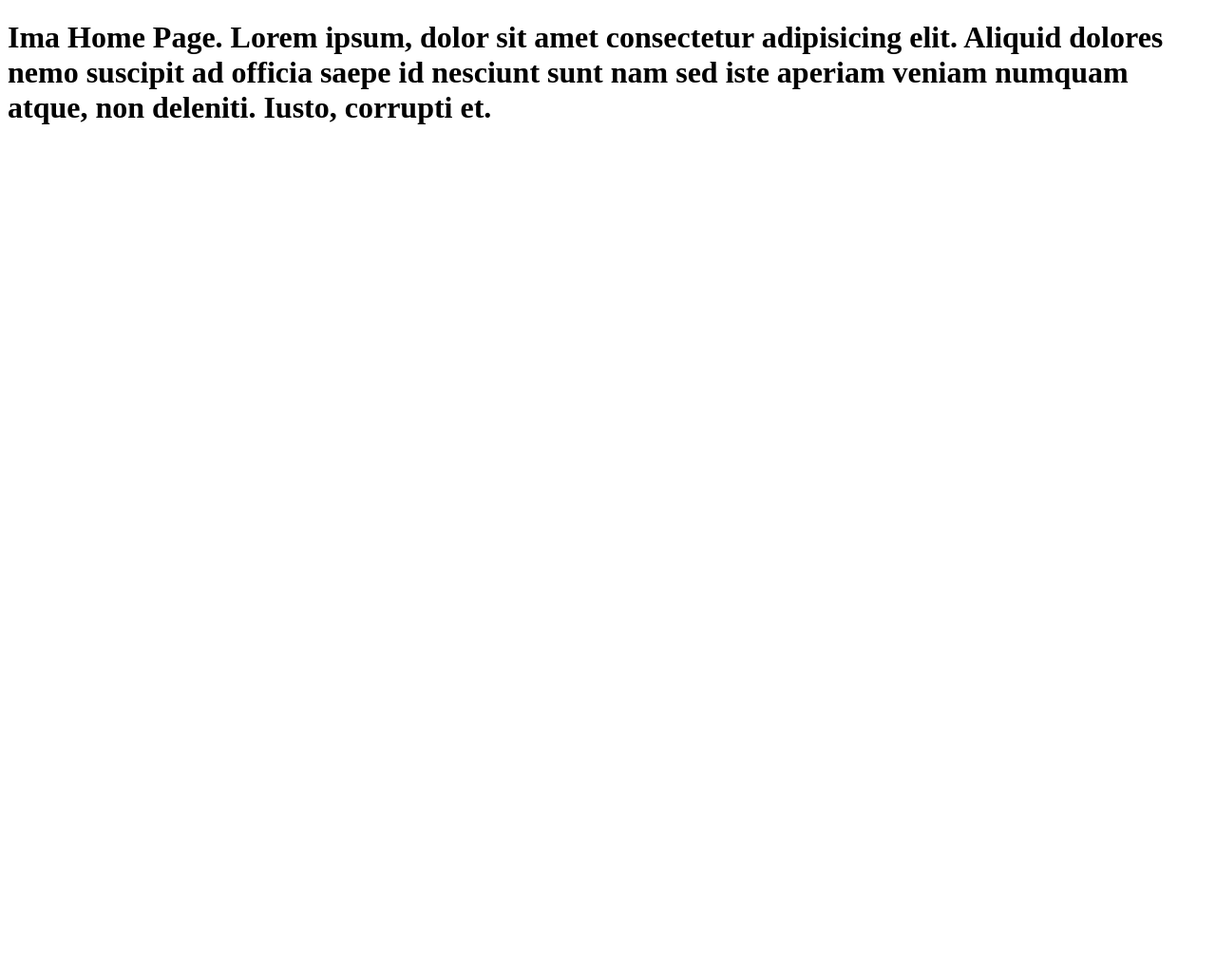
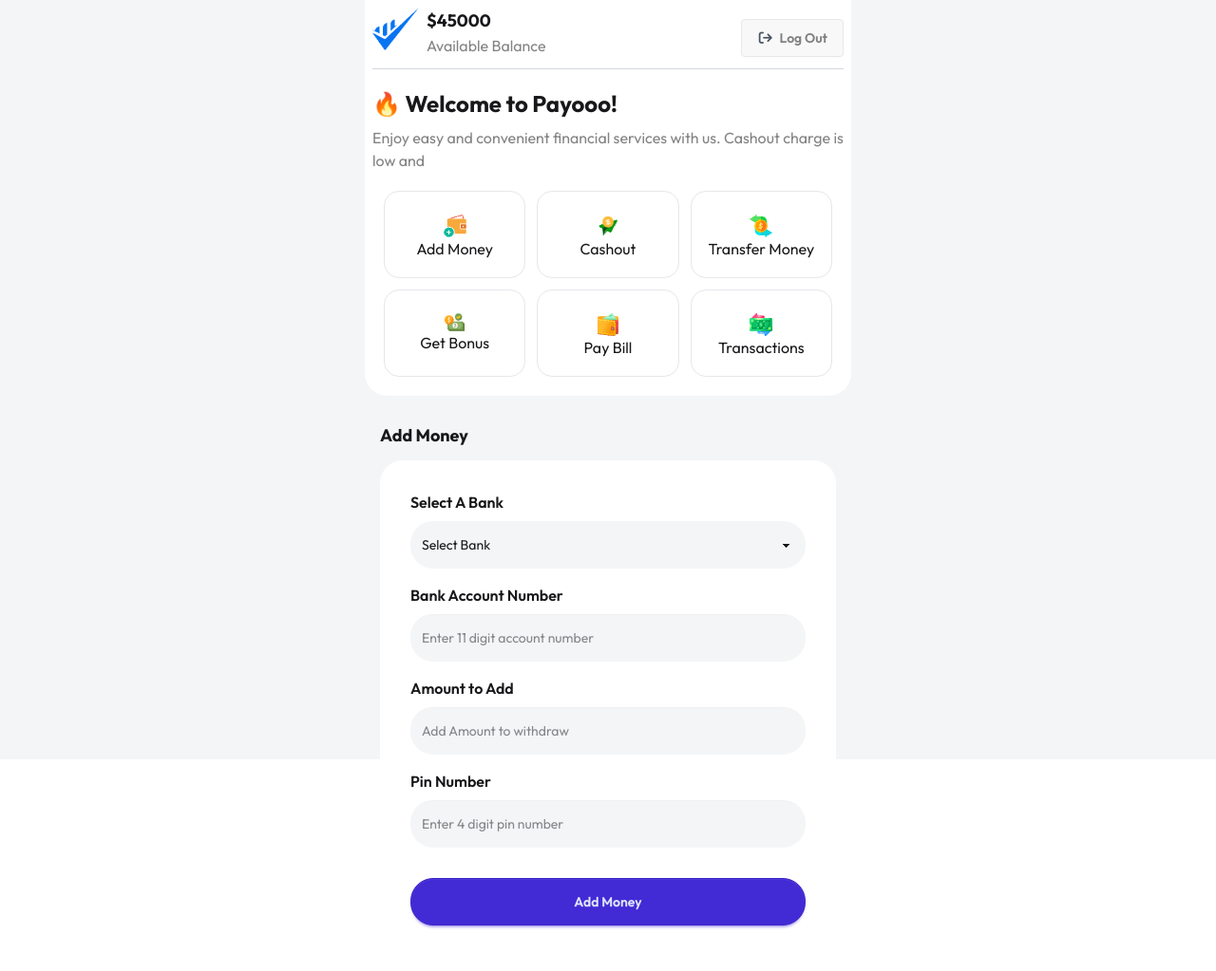
Before and after one commit to Sehabulislam/Payoo_Mobile_Bank, a plain HTML site: page home.html in a window 1280 px wide. Shown: the whole page at 95% size. Before the commit the page ends 800 px from the top, so only its background shows below. Drawn offline with nearby package versions, Linux system fonts and the light colour scheme.

Commit message:
added the Add Money section

```diff
--- /dev/null
+++ b/Javascript/addMoney.js
@@ -0,0 +1,24 @@
+const validPin = 2211;
+
+document.getElementById('add-Money-btn').addEventListener('click', function(e){
+    e.preventDefault()
+    const bank = document.getElementById('bank').value
+    const accountNumber = document.getElementById('account-number').value
+    const addAmount = parseInt(document.getElementById('add-amount').value)
+    const pinNumber = parseInt(document.getElementById('pin-number').value)
+
+    const totalAmount = parseInt(document.getElementById('totalAmount').innerText)
+
+    if(accountNumber.length < 11 ){
+        alert('Please Fill Up The Account Number To 11 Digit.')
+        return;
+    }
+    else if(pinNumber !== validPin ){
+        alert('Please Fill Up The Pin Number To 4 Digit.')
+        return;
+    }
+
+    const totalNewAmount = addAmount + totalAmount;
+    document.getElementById('totalAmount').innerText = totalNewAmount
+
+})
--- a/home.html
+++ b/home.html
@@ -3,9 +3,99 @@
 <head>
     <meta charset="UTF-8">
     <meta name="viewport" content="width=device-width, initial-scale=1.0">
-    <title>Document</title>
+    <title>Home Page</title>
+    <!-- google font link  -->
+     <link rel="preconnect" href="https://fonts.googleapis.com">
+    <link rel="preconnect" href="https://fonts.gstatic.com" crossorigin>
+    <link href="https://fonts.googleapis.com/css2?family=Outfit:wght@100..900&display=swap" rel="stylesheet">
+    <!-- Taliwind cdn and daisyUI cdn link  -->
+        <link href="https://cdn.jsdelivr.net/npm/daisyui@5" rel="stylesheet" type="text/css" />
+        <script src="https://cdn.jsdelivr.net/npm/@tailwindcss/browser@4"></script>
+        <!-- font awesome cdn link  -->
+         <link rel="stylesheet" href="https://cdnjs.cloudflare.com/ajax/libs/font-awesome/7.0.0/css/all.min.css" integrity="sha512-DxV+EoADOkOygM4IR9yXP8Sb2qwgidEmeqAEmDKIOfPRQZOWbXCzLC6vjbZyy0vPisbH2SyW27+ddLVCN+OMzQ==" crossorigin="anonymous" referrerpolicy="no-referrer" />
+         <!-- css link  -->
+          <link rel="stylesheet" href="Style/style.css">
 </head>
-<body>
-    <h1>Ima Home Page. Lorem ipsum, dolor sit amet consectetur adipisicing elit. Aliquid dolores nemo suscipit ad officia saepe id nesciunt sunt nam sed iste aperiam veniam numquam atque, non deleniti. Iusto, corrupti et.</h1>
+<body class="outfit-normal bg-[#f4f5f7] h-[100vh]">
+    <div class="max-w-lg m-auto bg-white p-2 rounded-b-3xl">
+        <!-- nav bar section  -->
+    <div class="flex justify-between items-center border-b-1 border-gray-300 ">
+        <div class="flex">
+            <img src="assets/Group.png" alt="" class="h-[45px] w-[49px]">
+            <div class="ml-2 mb-3">
+                <h1 class="font-bold text-lg">$<span id="totalAmount">45000</span></h1>
+                <p class="text-[#08080880]">Available Balance</p>
+            </div>
+        </div>
+        <div>
+            <button class="btn text-[#08080880]"><i class="fa-solid fa-arrow-right-from-bracket text-gray-600"></i>Log Out</button>
+        </div>
+    </div>
+    <!-- Welcome section  -->
+    <div>
+        <h1 class="text-2xl font-bold mt-5 mb-2">🔥 Welcome to Payooo!</h1>
+    <p class="text-[#08080880]">Enjoy easy and convenient financial services with us. Cashout charge is low and </p>
+    </div>
+    <!-- grid section  -->
+    <div class="h-[220px] grid grid-cols-3 gap-3 p-3 mt-2">
+        <div class="border-1 border-gray-200 text-center p-3 rounded-2xl">
+            <img src="assets/wallet1.png" alt="" class="m-auto mt-3">
+            <h2>Add Money</h2>
+        </div>
+        <div class="border-1 border-gray-200 text-center p-3 rounded-2xl">
+            <img src="assets/send1.png" alt="" class="m-auto mt-3">
+            <h2>Cashout</h2>
+        </div>
+        <div class="border-1 border-gray-200 text-center p-3 rounded-2xl">
+            <img src="assets/money1.png" alt="" class="m-auto mt-3">
+            <h2>Transfer Money</h2>
+        </div>
+        <div class="border-1 border-gray-200 text-center p-3 rounded-2xl">
+            <img src="assets/bonus1.png" alt="" class="m-auto mt-3">
+            <h2>Get Bonus</h2>
+        </div>
+        <div class="border-1 border-gray-200 text-center p-3 rounded-2xl">
+            <img src="assets/purse1.png" alt="" class="m-auto mt-3">
+            <h2>Pay Bill</h2>
+        </div>
+        <div class="border-1 border-gray-200 text-center p-3 rounded-2xl">
+            <img src="assets/transaction1.png" alt="" class="m-auto mt-3">
+            <h2>Transactions</h2>
+        </div>
+    </div>
+    </div>
+    <div>
+        <!-- add Money  -->
+         <div class="all-form-sections max-w-lg m-auto mt-3 p-4">
+            <h1 class="text-lg font-bold">Add Money</h1>
+            <form action="" class="bg-white mt-3 p-8 rounded-3xl">
+                <div>
+                    <label for="" class="font-semibold">Select A Bank</label><br>
+                    <select id="bank" class="select select-ghost border-none bg-[#f4f5f7] mt-2 mb-4 rounded-3xl w-full h-[50px]">
+                    <option disabled selected>Select Bank</option>
+                    <option>Islami Bank Limited</option>
+                    <option>Dhaka Bank PLC</option>
+                    <option>IFIC Bank</option>
+                    <option>City Bank</option>
+                    <option>Rupali Bank Ltd.</option>
+                    </select>
+                </div>
+                <div>
+                    <label for="" class="font-semibold">Bank Account Number</label><br>
+                    <input type="text" placeholder="Enter 11 digit account number" id="account-number" class="input border-none bg-[#f4f5f7] mt-2 mb-4 rounded-3xl w-full h-[50px]">
+                </div>
+                <div>
+                    <label for="" class="font-semibold">Amount to Add</label><br>
+                    <input type="text" placeholder="Add Amount to withdraw" id="add-amount" class="input border-none bg-[#f4f5f7] mt-2 mb-4 rounded-3xl w-full h-[50px]">
+                </div>
+                <div>
+                    <label for="" class="font-semibold">Pin Number</label><br>
+                    <input type="text" placeholder="Enter 4 digit pin number"  id="pin-number" class="input border-none bg-[#f4f5f7] mt-2 rounded-3xl w-full h-[50px]">
+                </div>
+                <button type="button" id="add-Money-btn" class="btn btn-primary mt-8 w-full rounded-3xl h-[50px] ">Add Money</button>
+            </form>
+         </div>
+    </div>
+    <script src="Javascript/addMoney.js"></script>
 </body>
 </html>
```
Also changed, not shown: index.html (+6 -4 lines).
